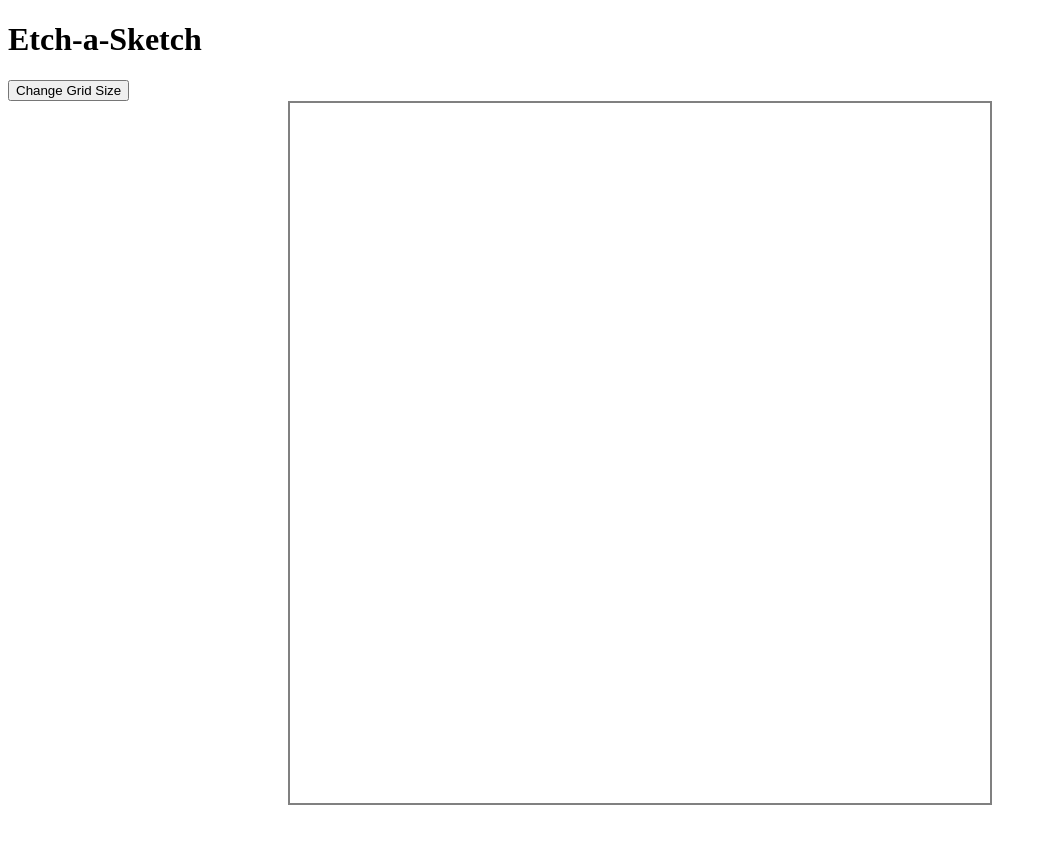
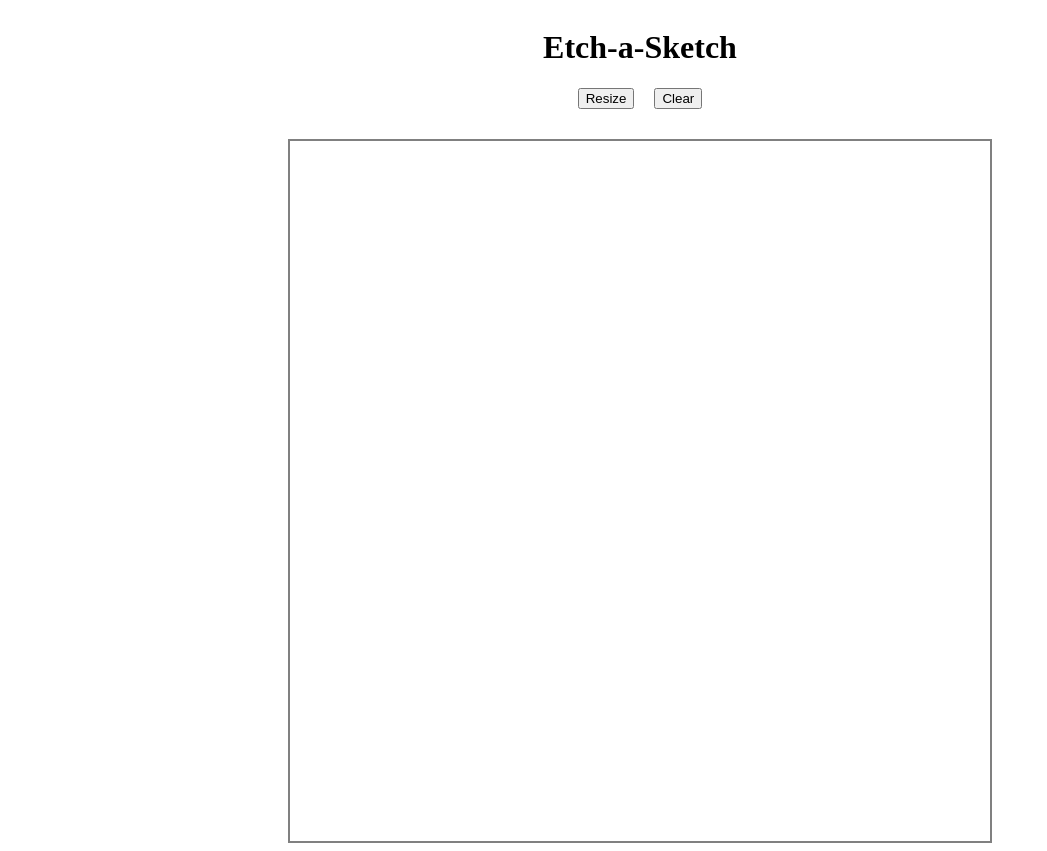
Before and after one commit to crzhang94/etch-a-sketch, a plain HTML site: page index.html in a window 1280 px wide. Shown: the whole page, without its empty margins (0-1047 px from the left). Before the commit the page ends 813 px from the top, so only its background shows below. Drawn offline with Linux system fonts and the light colour scheme.

Commit message:
Add button to clear the grid

```diff
--- a/index.html
+++ b/index.html
@@ -11,7 +11,10 @@
 <body>
     <div class="container">
         <div class="header"><h1>Etch-a-Sketch</h1></div>
-        <button id="resize">Change Grid Size</button>
+        <div class="controls">
+            <button id="resize">Resize</button>
+            <button id="clear">Clear</button>
+        </div>
         <div class="grid"></div>
     </div>
 
--- a/script.js
+++ b/script.js
@@ -1,5 +1,6 @@
 const grid = document.querySelector('.grid');
 const resize = document.getElementById('resize');
+const clear = document.getElementById('clear');
 
 // Sets default size to 16x16 at start
 let size = 16;
@@ -43,6 +44,10 @@ resize.addEventListener('click', () => {
 
 })
 
+clear.addEventListener('click', () => {
+    resetGrid();
+})
+
 // Clear the grid
 function resetGrid() {
     const squares = document.querySelectorAll('.square');
--- a/styles.css
+++ b/styles.css
@@ -1,3 +1,13 @@
+.header {
+    display: flex;
+    justify-content: center;
+}
+
+.controls {
+    display: flex;
+    justify-content: center;
+    gap: 20px;
+}
 
 .grid {
     display: grid;
@@ -6,6 +16,7 @@
     grid-template-columns: repeat(16,1fr);
     grid-template-rows: repeat(16,1fr);
     margin: auto;
+    margin-top: 30px;
     border: 2px solid grey;
 }
 
```
